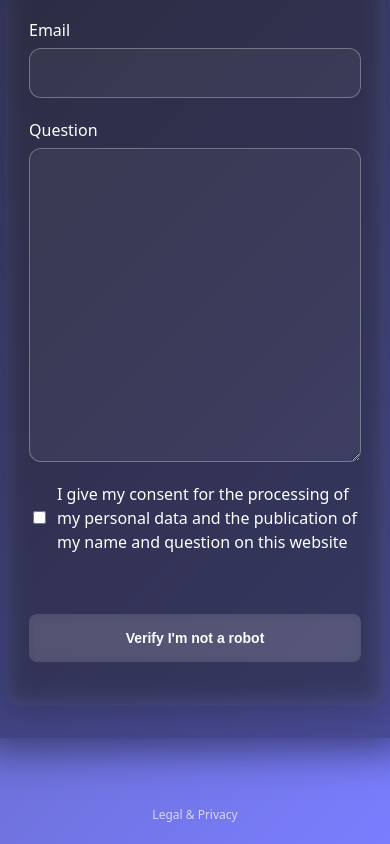
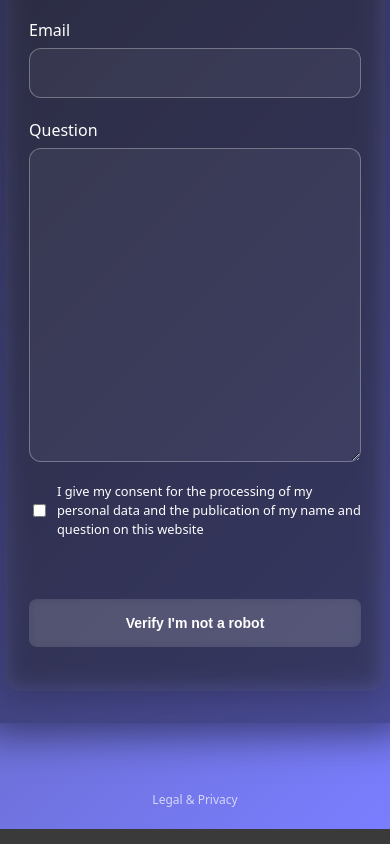
Before and after one commit to TAndrei17/tandreipro-page, a React (Vite) app: page /contact in a window 390 px wide. Shown: the part 1291-2135 px from the top of the page. Built offline with nearby package versions, Linux system fonts and the light colour scheme; no server answers.

Commit message:
style: improve checkbox label font-size

```diff
--- a/src/components/contact/ContactFormStyle.css
+++ b/src/components/contact/ContactFormStyle.css
@@ -112,4 +112,8 @@
 		width: 100%;
 		text-align: center;
 	}
+
+	.checkbox-wrapper label {
+		font-size: 0.8em;
+	}
 }
```
